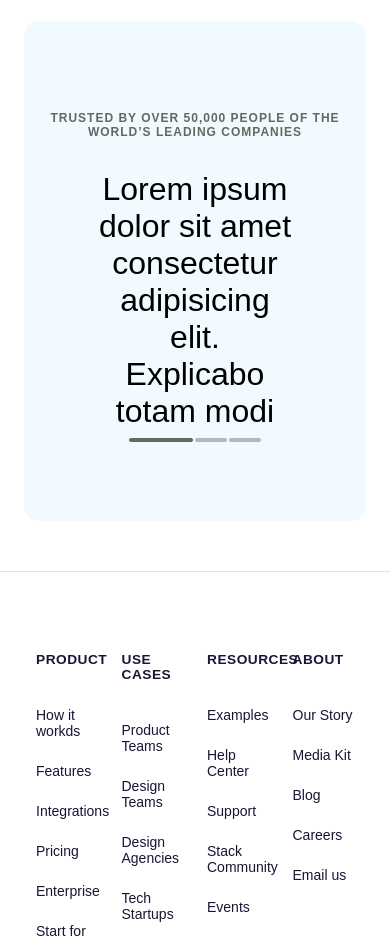
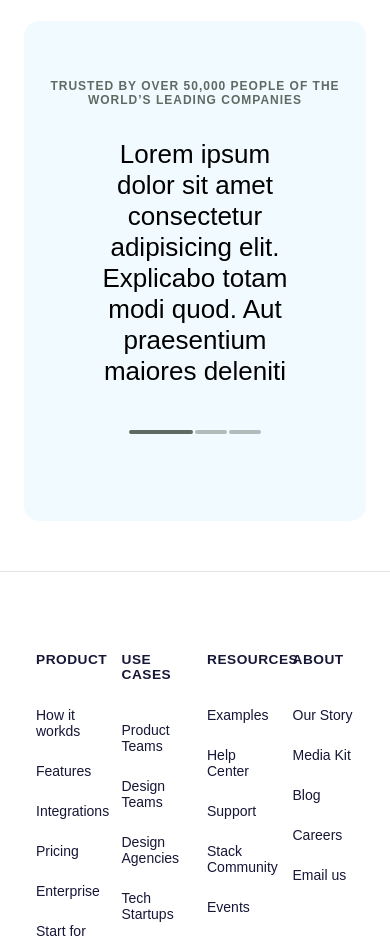
Before and after one commit to Kiarash-ip/bookingo-website, a website: page source/index.html in a window 390 px wide. Shown: the part 6540-7479 px from the top of the page. Drawn offline with Linux system fonts and the light colour scheme; grey boxes are pictures that could not be loaded.

Commit message:
styles modified

```diff
--- a/source/scss/_slider.scss
+++ b/source/scss/_slider.scss
@@ -36,6 +36,7 @@
       display: flex;
       justify-content: space-between;
       align-items: center;
+      padding: 0 0 3rem 0;
     }
 
     .next-btn,
@@ -78,6 +79,14 @@
 
       & > p {
         font-size: 3.2rem;
+
+        @media only screen and (max-width: 620px) {
+          font-size: 2.8rem;
+        }
+
+        @media only screen and (max-width: 501px) {
+          font-size: 2.6rem;
+        }
       }
 
       cite {
@@ -120,8 +129,8 @@
     }
 
     .navigator-container {
-      position: absolute;
-      bottom: 10%;
+      // position: absolute;
+      // bottom: 10%;
       display: flex;
       .controller {
         width: 3.2rem;
```
Also changed, not shown: style/main.css, 1 other file.
